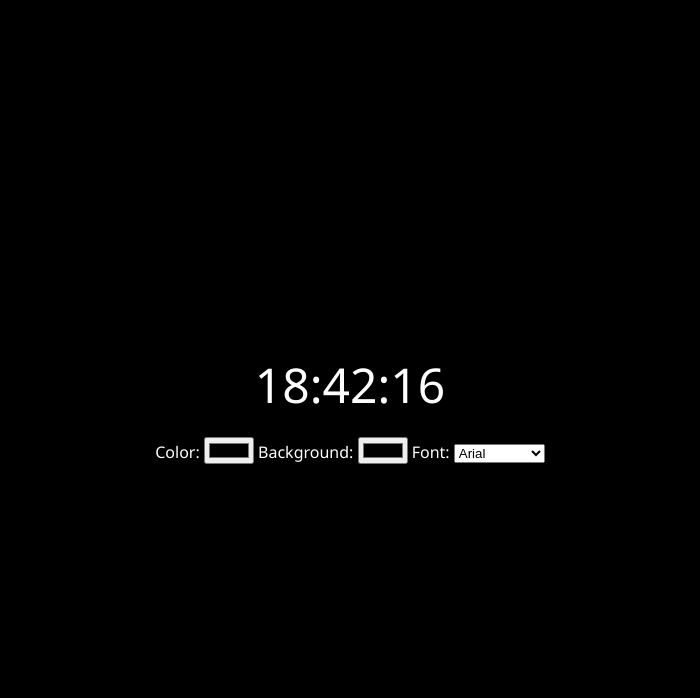
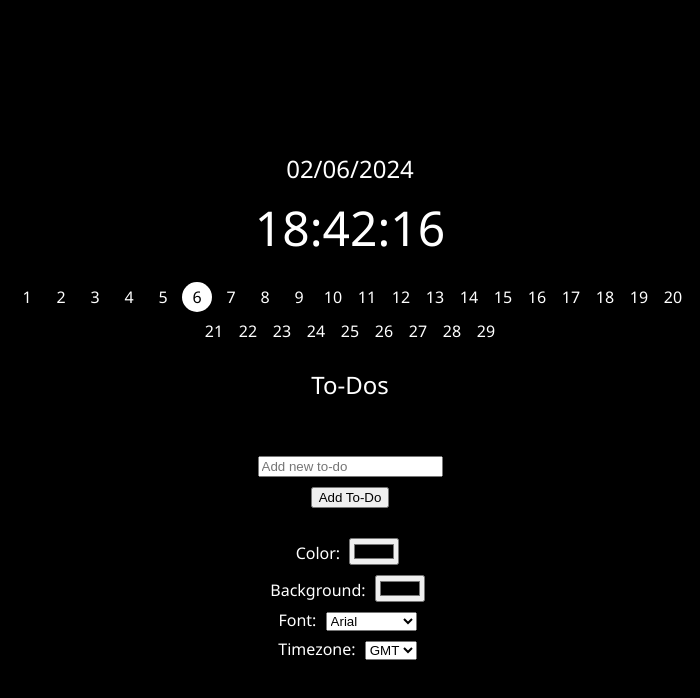
Before and after one commit to arad55500/Cool_Clock, an Electron app: page index.html in a window 700 px wide. Drawn offline with Linux system fonts and the light colour scheme.

Commit message:
big update

```diff
--- a/index.html
+++ b/index.html
@@ -1,7 +1,7 @@
 <!DOCTYPE html>
 <html>
 <head>
-    <title>Cool Clock 1.1</title>
+    <title>Cool Clock 1.1 with To-Do List</title>
     <style>
         body {
             display: flex;
@@ -13,31 +13,173 @@
             color: white;
             font-family: 'Segoe UI', Tahoma, Geneva, Verdana, sans-serif;
         }
-        #clock { font-size: 48px; }
-        .controls {
+        #dateDisplay, #todoTitle {
+            font-size: 24px;
+            margin-bottom: 10px;
+        }
+        #clock {
+            font-size: 48px;
+            margin-bottom: 20px;
+        }
+        .calendar, .todos {
+            display: flex;
+            flex-wrap: wrap;
+            justify-content: center;
+            margin-bottom: 20px;
+        }
+        .day {
+            width: 30px;
+            height: 30px;
+            display: flex;
+            justify-content: center;
+            align-items: center;
+            margin: 2px;
+            cursor: pointer;
+        }
+        .today {
+            background-color: white;
+            color: black;
+            border-radius: 50%;
+        }
+        .controls, .todo-controls {
+            display: flex;
+            flex-direction: column;
+            align-items: center;
             margin-top: 20px;
+        }
+        .todo-item {
+            margin: 5px;
+            color: black;
+            background-color: white;
+            padding: 5px;
+            border-radius: 5px;
+        }
+        input, select, button {
+            margin: 5px;
         }
     </style>
 </head>
 <body>
+    <div id="dateDisplay">MM/DD/YYYY</div>
     <div id="clock">00:00:00</div>
+    <div class="calendar">
+        <!-- Calendar days will be generated by JavaScript -->
+    </div>
+    <div id="todoTitle">To-Dos</div>
+    <div class="todos">
+        <!-- To-do items will be generated by JavaScript -->
+    </div>
+    <div class="todo-controls">
+        <input type="text" id="todoInput" placeholder="Add new to-do">
+        <button onclick="addTodo()">Add To-Do</button>
+    </div>
     <!-- Add some UI for customization -->
     <div class="controls">
+        <div class="control-item">
             Color: <input type="color" id="textColor" onchange="changeTextColor()">
+        </div>
+        <div class="control-item">
             Background: <input type="color" id="bgColor" onchange="changeBgColor()">
+        </div>
+        <div class="control-item">
             Font: <select id="fontSelect" onchange="changeFont()">
                 <option value="Arial">Arial</option>
                 <option value="Verdana">Verdana</option>
                 <option value="Monospace">Monospace</option>
             </select>
         </div>
+        <div class="control-item">
+            Timezone: <select id="timezoneSelect" onchange="updateClock()">
+                <option value="0">GMT</option>
+                <option value="-5">EST</option>
+                <option value="-8">PST</option>
+                <option value="1">CET</option>
+                <option value="9">JST</option>
+            </select>
+        </div>
+    </div>
     <script>
+        let selectedDate = new Date().toDateString();
+
         function updateClock() {
-            const now = new Date();
-            const hours = now.getHours().toString().padStart(2, '0');
-            const minutes = now.getMinutes().toString().padStart(2, '0');
-            const seconds = now.getSeconds().toString().padStart(2, '0');
+            const timezoneOffset = parseInt(document.getElementById('timezoneSelect').value) * 3600000;
+            const now = new Date(new Date().getTime() + timezoneOffset);
+            const month = (now.getUTCMonth() + 1).toString().padStart(2, '0');
+            const day = now.getUTCDate().toString().padStart(2, '0');
+            const year = now.getUTCFullYear();
+            document.getElementById('dateDisplay').innerText = `${month}/${day}/${year}`;
+
+            const hours = now.getUTCHours().toString().padStart(2, '0');
+            const minutes = now.getUTCMinutes().toString().padStart(2, '0');
+            const seconds = now.getUTCSeconds().toString().padStart(2, '0');
             document.getElementById('clock').innerText = `${hours}:${minutes}:${seconds}`;
+
+            updateCalendar(now);
+            displayTodos();
+        }
+
+        function updateCalendar(now) {
+        const calendarContainer = document.querySelector('.calendar');
+        calendarContainer.innerHTML = ''; // Clear previous calendar
+        const daysInMonth = new Date(now.getUTCFullYear(), now.getUTCMonth() + 1, 0).getDate();
+        const currentMonth = now.getUTCMonth();
+        const currentYear = now.getUTCFullYear();
+
+        for (let i = 1; i <= daysInMonth; i++) {
+            const dayElement = document.createElement('div');
+            dayElement.className = 'day';
+            dayElement.textContent = i;
+            // Update for selected date
+            const isSelectedDate = new Date(selectedDate).getUTCDate() === i &&
+                                    new Date(selectedDate).getUTCMonth() === currentMonth &&
+                                    new Date(selectedDate).getUTCFullYear() === currentYear;
+            if (isSelectedDate) {
+                dayElement.classList.add('today'); // Use the 'today' class to highlight the selected date
+            }
+            dayElement.addEventListener('click', function() {
+                selectDate(i, currentMonth, currentYear);
+            });
+            calendarContainer.appendChild(dayElement);
+        }
+    }
+
+    function selectDate(day, month, year) {
+        const date = new Date(Date.UTC(year, month, day));
+        selectedDate = date.toDateString();
+        displayTodos();
+        updateClock(); // Call updateClock to refresh the calendar with the new selection
+    }
+
+        function displayTodos() {
+        const todos = JSON.parse(localStorage.getItem(selectedDate) || '[]');
+        const todosContainer = document.querySelector('.todos');
+        todosContainer.innerHTML = ''; // Clear current todos
+        todos.forEach((todo, index) => {
+            const todoElement = document.createElement('div');
+            todoElement.className = 'todo-item';
+            todoElement.textContent = todo;
+            todoElement.addEventListener('click', function() {
+                removeTodo(index);
+            });
+            todosContainer.appendChild(todoElement);
+        });
+    }
+
+    function addTodo() {
+        const todoInput = document.getElementById('todoInput');
+        if (todoInput.value.trim() === '') return;
+        const todos = JSON.parse(localStorage.getItem(selectedDate) || '[]');
+        todos.push(todoInput.value.trim());
+        localStorage.setItem(selectedDate, JSON.stringify(todos));
+        todoInput.value = ''; // Clear input
+        displayTodos();
+    }
+
+    function removeTodo(index) {
+        let todos = JSON.parse(localStorage.getItem(selectedDate) || '[]');
+        todos.splice(index, 1); // Remove the todo item at the specified index
+        localStorage.setItem(selectedDate, JSON.stringify(todos)); // Update localStorage
+        displayTodos(); // Refresh the displayed list of todos
     }
 
         function changeTextColor() {
@@ -56,7 +198,7 @@
         }
 
         setInterval(updateClock, 1000);
-        updateClock();
+        updateClock(); // Initial call to display the correct time immediately and generate the calendar
     </script>
 </body>
 </html>
--- a/package.json
+++ b/package.json
@@ -1,6 +1,6 @@
 {
   "name": "cool_clock",
-  "version": "1.0.0",
+  "version": "1.1.0",
   "description": "An Electron App where you can have a cool clock be displayed & customized.",
   "main": "index.js",
   "scripts": {
@@ -12,6 +12,7 @@
   "dependencies": {
     "axios": "^1.6.7",
     "body-parser": "^1.20.2",
-    "electron": "^28.2.1"
+    "electron": "^28.2.1",
+    "electron-builder": "^24.9.1"
   }
 }
--- /dev/null
+++ b/preload.js
@@ -0,0 +1,6 @@
+const { contextBridge } = require('electron');
+
+contextBridge.exposeInMainWorld('electronAPI', {
+  setLocalStorage: (key, value) => localStorage.setItem(key, value),
+  getLocalStorage: (key) => localStorage.getItem(key)
+});
```
Also changed, not shown: index.js (+23 -6 lines), 1 other file. Lines whose indentation alone changed are shown as unchanged.
